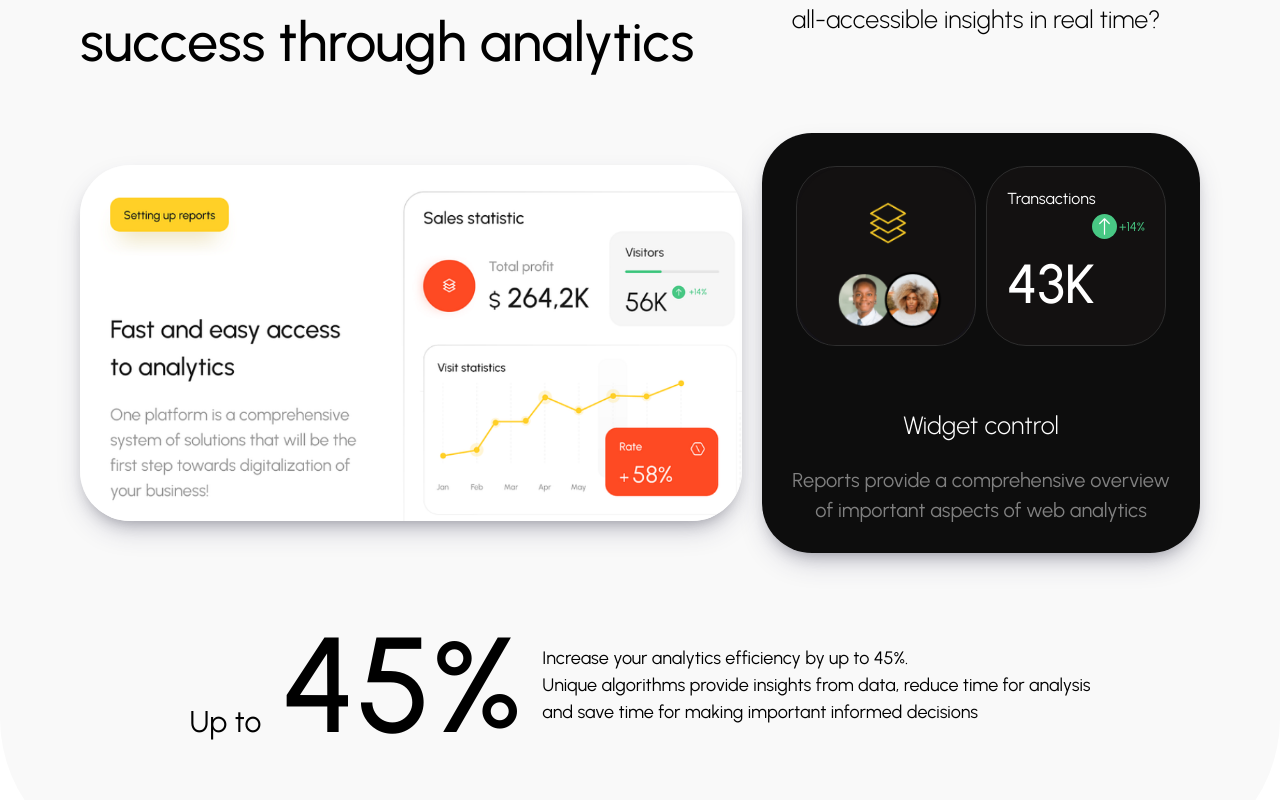
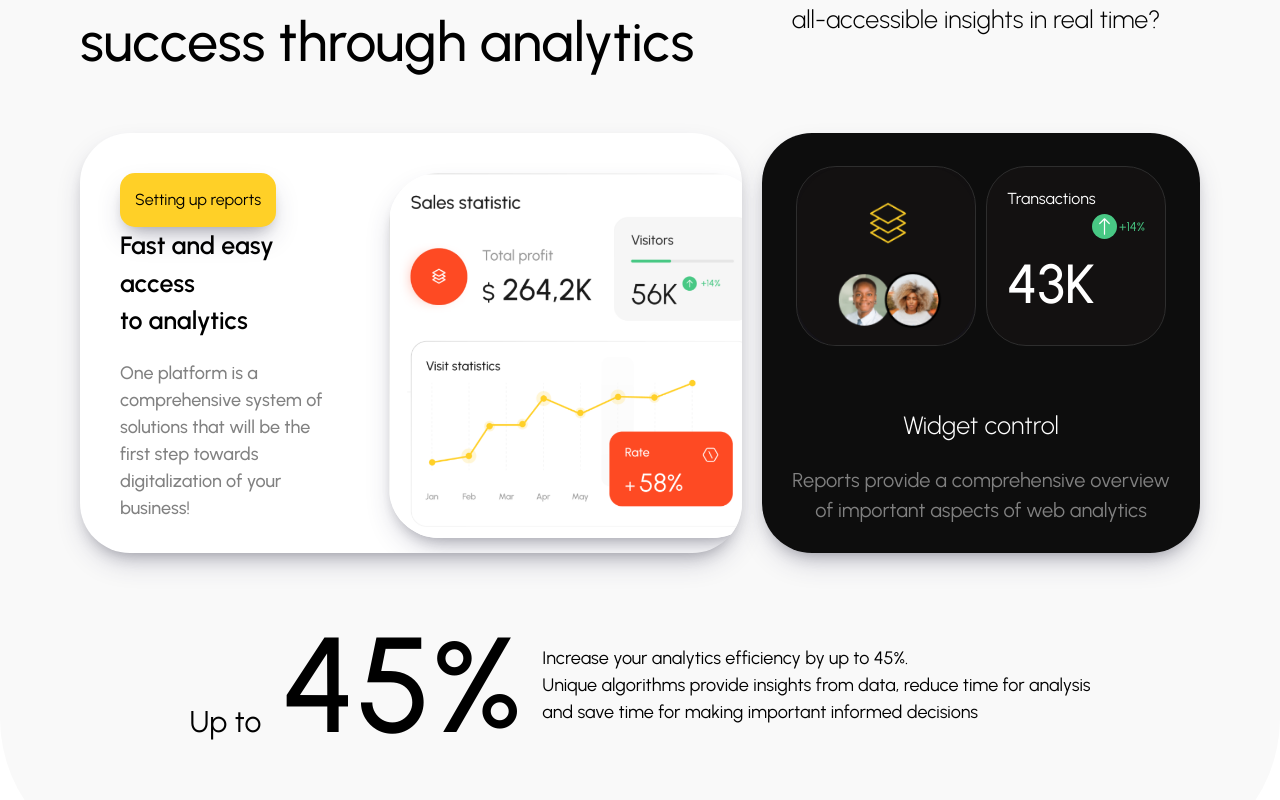
Before and after one commit to lazyholic/ramos, a Next.js app: page / in a window 1280 px wide. Shown: the part 960-1760 px from the top of the page. Built offline with nearby package versions, Linux system fonts and the light colour scheme.

Commit message:
added animation on section two card

```diff
--- a/src/app/Components/Section2.js
+++ b/src/app/Components/Section2.js
@@ -1,3 +1,4 @@
+import SetupReports from "./SetupReports";
 import WidgetControl from "./WidgetControl";
 
 const Section2 = () => {
@@ -23,7 +24,7 @@ const Section2 = () => {
 
       <div className="part-2">
         <div className="left-panel">
-          <img src="section-2-left.png" alt="img" />
+          <SetupReports />
         </div>
         <div className="right-panel">
           <WidgetControl />
--- a/src/app/Components/Section4.js
+++ b/src/app/Components/Section4.js
@@ -66,6 +66,7 @@ const Section4 = () => {
             alt="ramos-mobile"
             data-aos="fade-up"
             data-aos-delay="100"
+            data-aos-duration="1000"
           />
         </div>
       </div>
--- /dev/null
+++ b/src/app/Components/SetupReports.js
@@ -0,0 +1,30 @@
+const SetupReports = () => {
+  return (
+    <div className="setup-reports">
+      <div className="w-1/2 flex flex-col justify-between items-start">
+        <span className="yellow-tag" data-aos="fade-down">
+          Setting up reports
+        </span>
+        <div>
+          <h3 data-aos="fade-up">
+            Fast and easy access <br /> to analytics
+          </h3>
+          <p data-aos="fade-up">
+            One platform is a comprehensive system of solutions that will be the
+            first step towards digitalization of your business!
+          </p>
+        </div>
+      </div>
+
+      <div className="relative">
+        <img
+          src="sales-statistics.png"
+          alt="sales statistics"
+          data-aos="fade-left"
+        />
+      </div>
+    </div>
+  );
+};
+
+export default SetupReports;
--- a/src/app/styles.scss
+++ b/src/app/styles.scss
@@ -126,6 +126,39 @@ h3 {
     .left-panel {
       width: 60%;
       padding-right: 10px;
+
+      .setup-reports {
+        display: flex;
+        height: 420px;
+        overflow: hidden;
+        border-radius: 50px;
+        box-shadow: rgba(50, 50, 93, 0.25) 0px 13px 27px -5px,
+          rgba(0, 0, 0, 0.3) 0px 8px 16px -8px;
+        background-color: white;
+        padding: 40px;
+
+        .yellow-tag {
+          background-color: #ffd027;
+          padding: 15px;
+          border-radius: 15px;
+          box-shadow: rgba(50, 50, 93, 0.25) 0px 13px 27px -5px,
+            rgba(0, 0, 0, 0.3) 0px 8px 16px -8px;
+        }
+        h3 {
+          font-weight: 600;
+          margin-bottom: 20px;
+        }
+        p {
+          color: #818181;
+          font-size: 18px;
+          font-weight: 500;
+        }
+        img {
+          width: 520px;
+          position: relative;
+          left: 60px;
+        }
+      }
     }
 
     .right-panel {
@@ -316,6 +349,9 @@ h3 {
     left: calc(50% - 180px);
     top: 20%;
     width: 360px;
+    box-shadow: rgba(50, 50, 93, 0.25) 0px 13px 27px -5px,
+      rgba(0, 0, 0, 0.3) 0px 8px 16px -8px;
+    border-radius: 60px;
   }
 
   .giant-ramos-wrapper {
```
Also changed, not shown: css/styles.css, public/sales-statistics.png (added), 1 other file (tests, documents, lock files or other folders).
